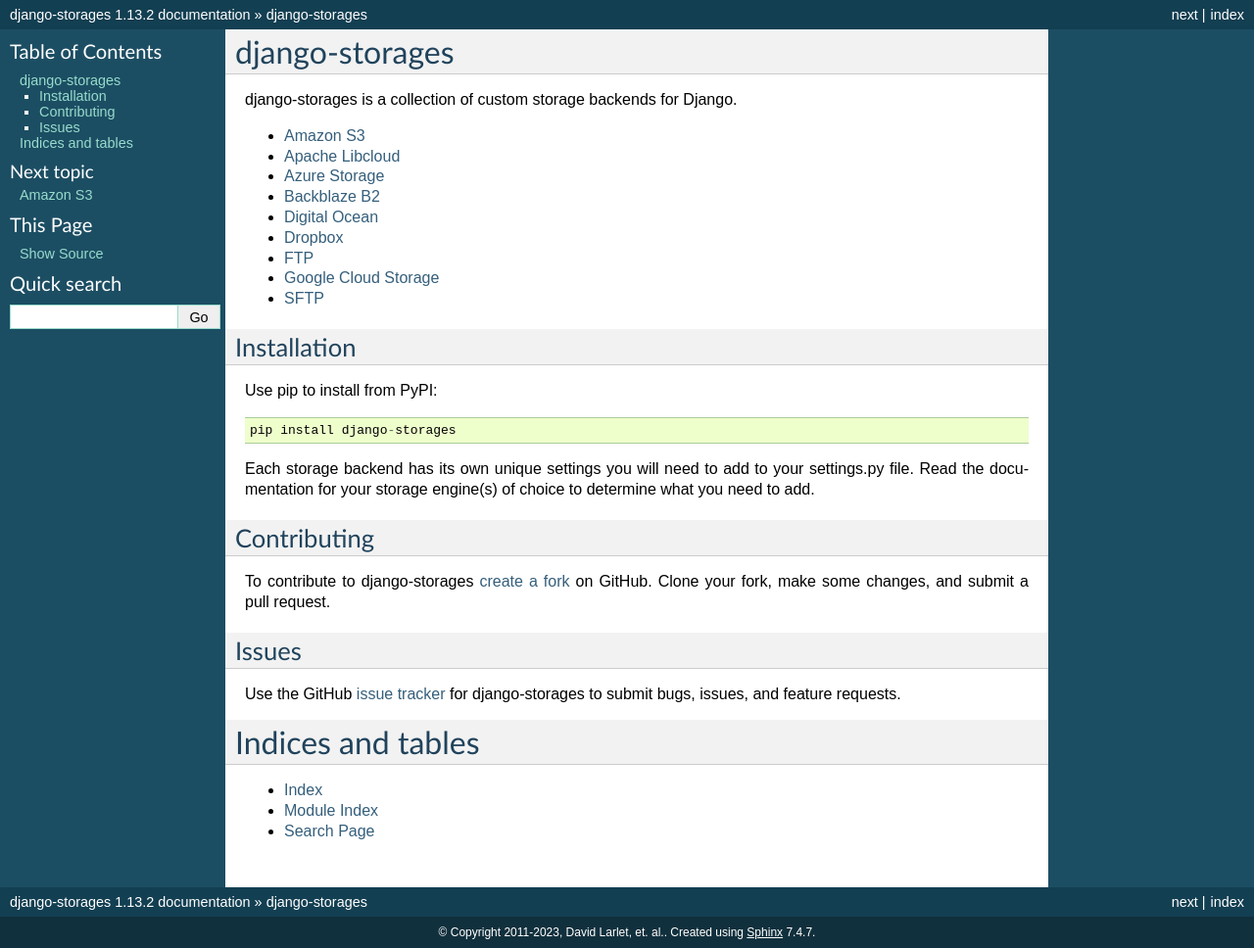
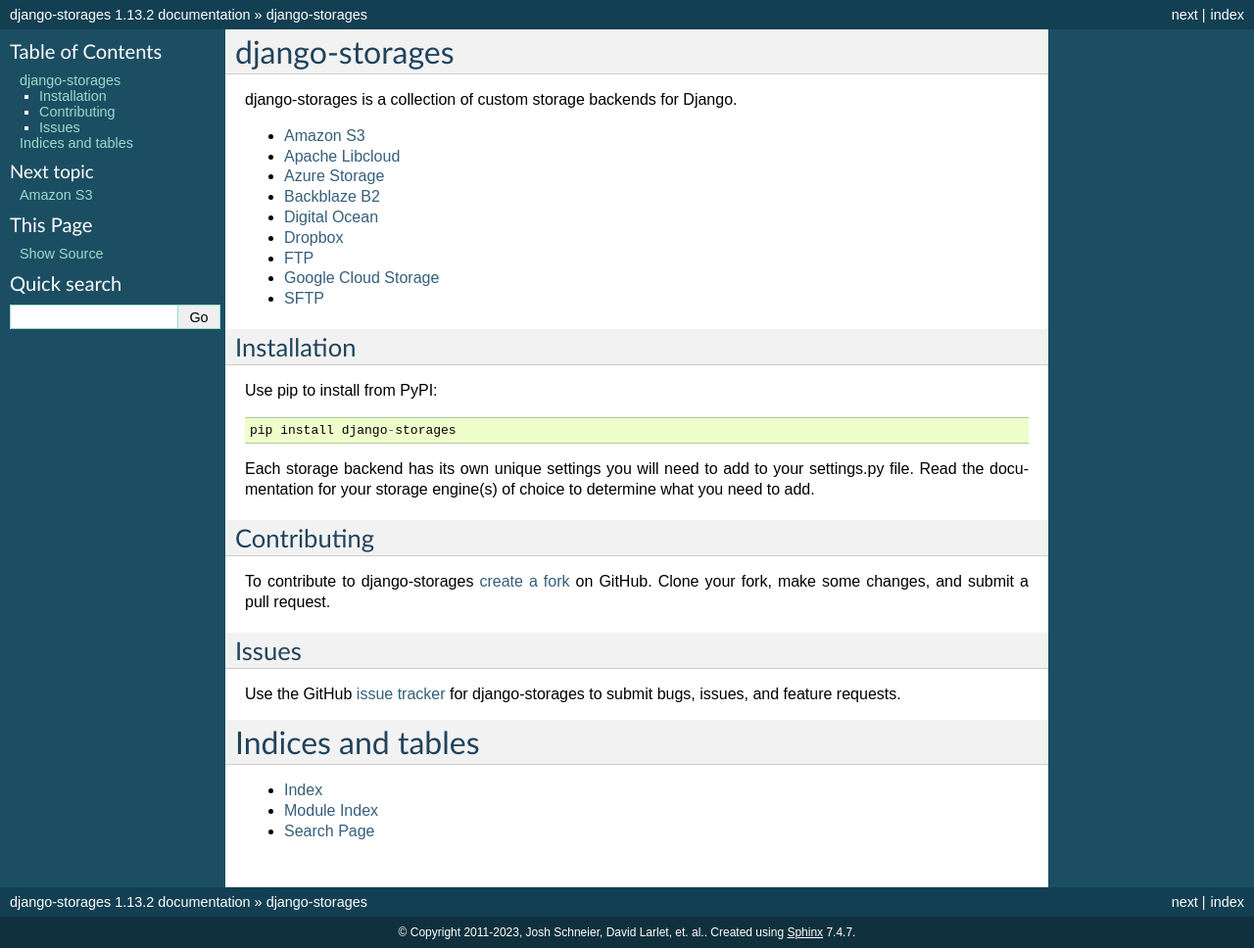
Before and after one commit to jschneier/django-storages, a Sphinx documentation site: the page built from docs/index.rst, in a window 1280 px wide. Shown: the whole page at 98% size. Built offline with Sphinx 7.4.7, drawn with Linux system fonts in a browser that asks for light colours.

Commit message:
remove AUTHORS file & add self to copyright (#1219)

```diff
--- a/docs/conf.py
+++ b/docs/conf.py
@@ -41,7 +41,7 @@
 
 # General information about the project.
 project = 'django-storages'
-copyright = '2011-2023, David Larlet, et. al.'
+copyright = '2011-2023, Josh Schneier, David Larlet, et. al.'
 
 # The version info for the project you're documenting, acts as replacement for
 # |version| and |release|, also used in various other places throughout the
@@ -179,7 +179,7 @@
 # (source start file, target name, title, author, documentclass [howto/manual]).
 latex_documents = [
   ('index', 'django-storages.tex', 'django-storages Documentation',
-   'David Larlet, et. al.', 'manual'),
+   'Josh Schneier, David Larlet, et. al.', 'manual'),
 ]
 
 # The name of an image file (relative to this directory) to place at the top of
@@ -212,7 +212,7 @@
 # (source start file, name, description, authors, manual section).
 man_pages = [
     ('index', 'django-storages', 'django-storages Documentation',
-     ['David Larlet, et. al.'], 1)
+     ['Josh Schneier, David Larlet, et. al.'], 1)
 ]
 
 
@@ -220,9 +220,9 @@
 
 # Bibliographic Dublin Core info.
 epub_title = 'django-storages'
-epub_author = 'David Larlet, et. al.'
-epub_publisher = 'David Larlet, et. al.'
-epub_copyright = '2011-2023, David Larlet, et. al.'
+epub_author = 'Josh Schneier, David Larlet, et. al.'
+epub_publisher = 'Josh Schneier, David Larlet, et. al.'
+epub_copyright = '2011-2023, Josh Schneier, David Larlet, et. al.'
 
 # The language of the text. It defaults to the language option
 # or en if the language is not set.
```
Also changed, not shown: 3 other files.
